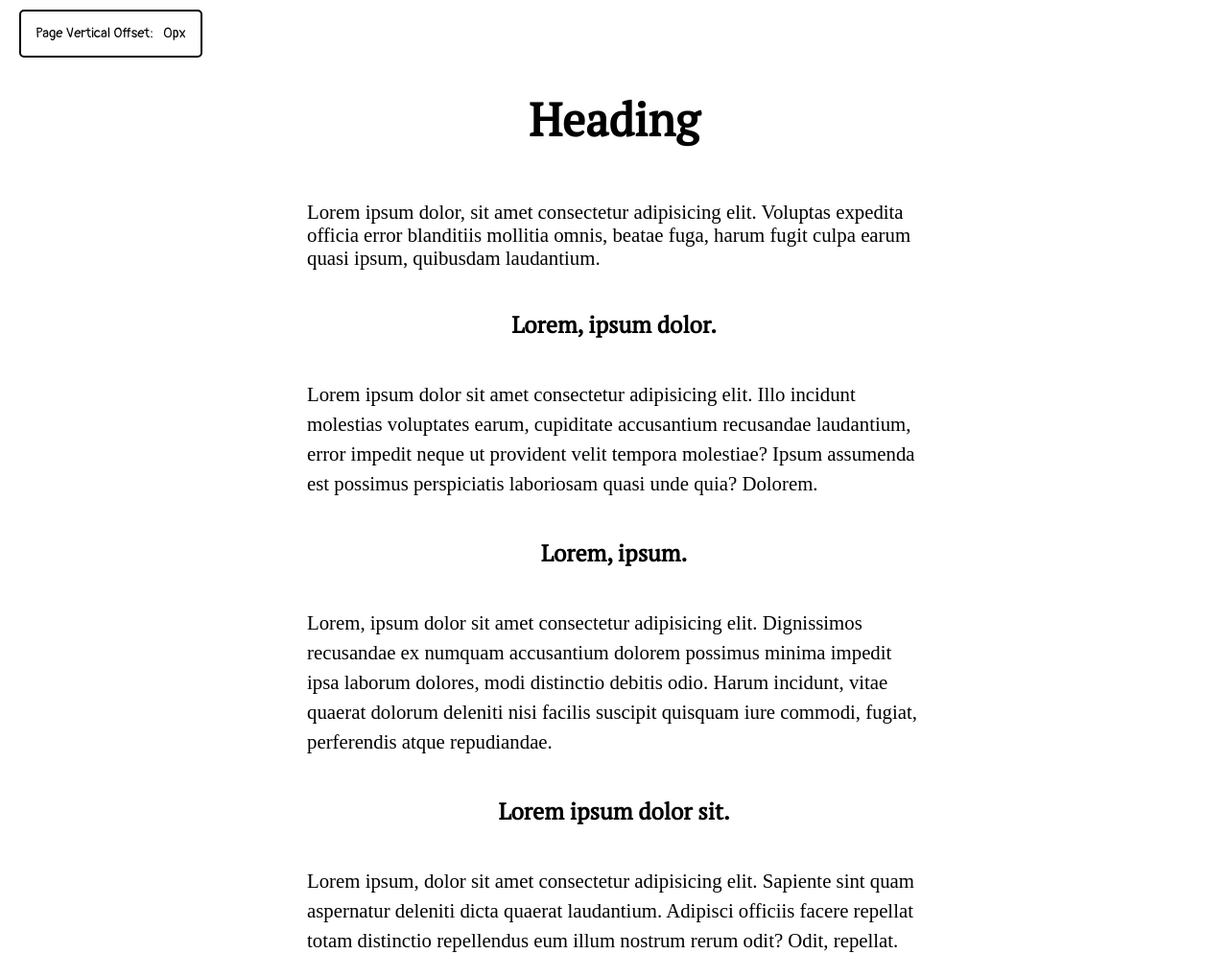
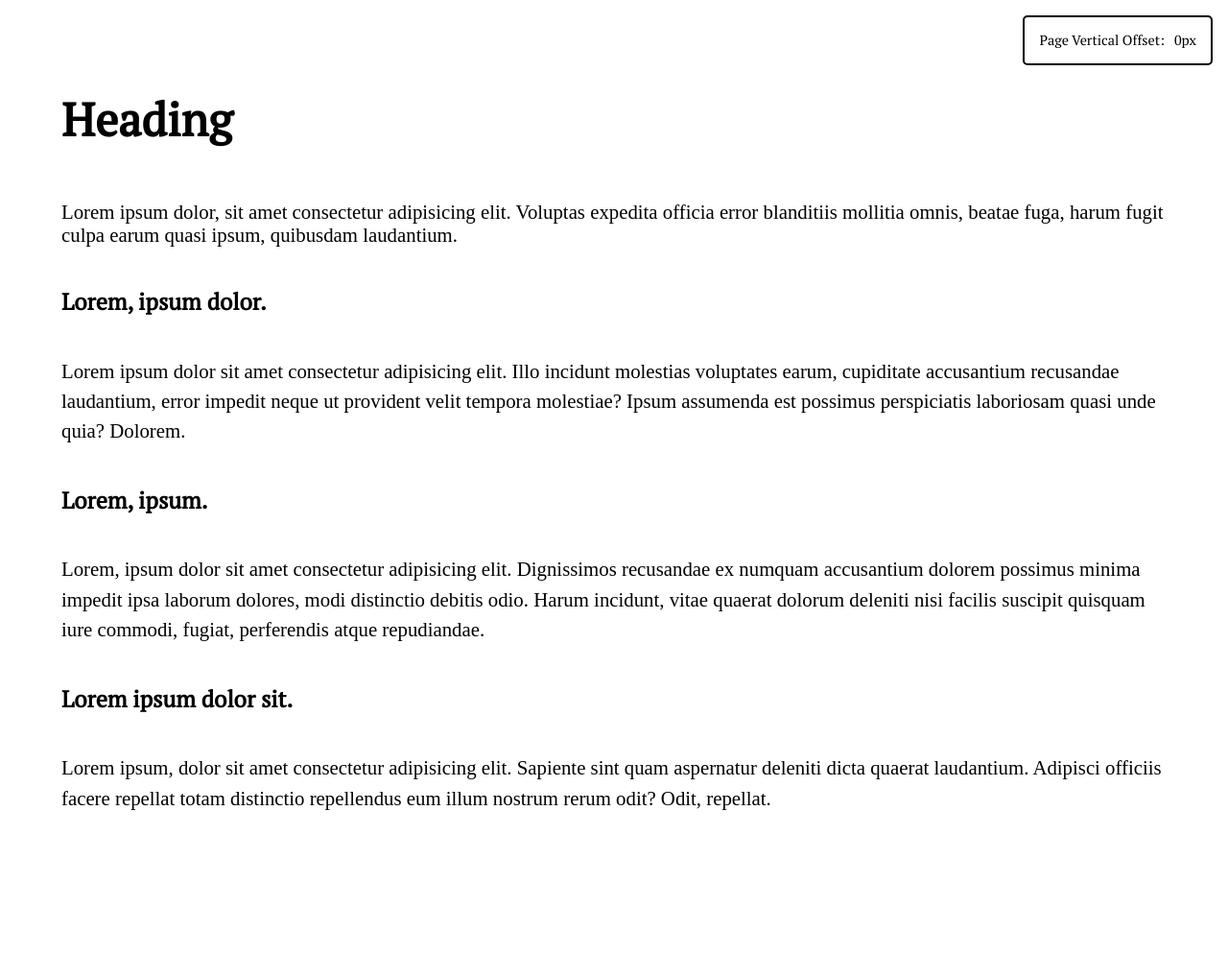
Before and after one commit to tannercd/back-to-top, a plain HTML site: page index.html in a window 1280 px wide. Shown: the whole page at 96% size. After the commit the page ends 888 px from the top, so only its background shows below. Drawn offline with nearby package versions, Linux system fonts and the light colour scheme; a web font is replaced by a local one.

Commit message:
chore: recompile scss to plain css

```diff
--- a/style.css
+++ b/style.css
@@ -16,13 +16,12 @@ html body {
 .container {
   display: flex;
   flex-direction: column;
-  justify-content: center;
-  align-items: center;
+  justify-content: flex-start;
+  align-items: flex-start;
   margin-left: auto;
   margin-right: auto;
-  width: 50%;
   margin-top: 40px;
-  padding: 20px;
+  padding: 20px 4rem 20px 4rem;
 }
 .container h1 {
   font-size: 3rem;
@@ -36,11 +35,11 @@ html body {
   border: 2px solid #000;
   position: fixed;
   display: flex;
-  top: 10px;
-  left: 20px;
+  top: 1rem;
+  right: 1rem;
   padding: 0 10px 0 10px;
   border-radius: 5px;
-  font-family: "Pangolin", sans-serif;
+  font-family: "PT Serif", sans-serif;
 }
 .container .offset-info p {
   padding-top: 0;
@@ -86,8 +85,8 @@ html body {
 .container .filler-lorem {
   display: flex;
   flex-direction: column;
-  align-items: center;
-  justify-content: center;
+  align-items: flex-start;
+  justify-content: flex-start;
 }
 .container .filler-lorem p {
   font-size: 1.3rem;
```
Also changed, not shown: 1 other file.
